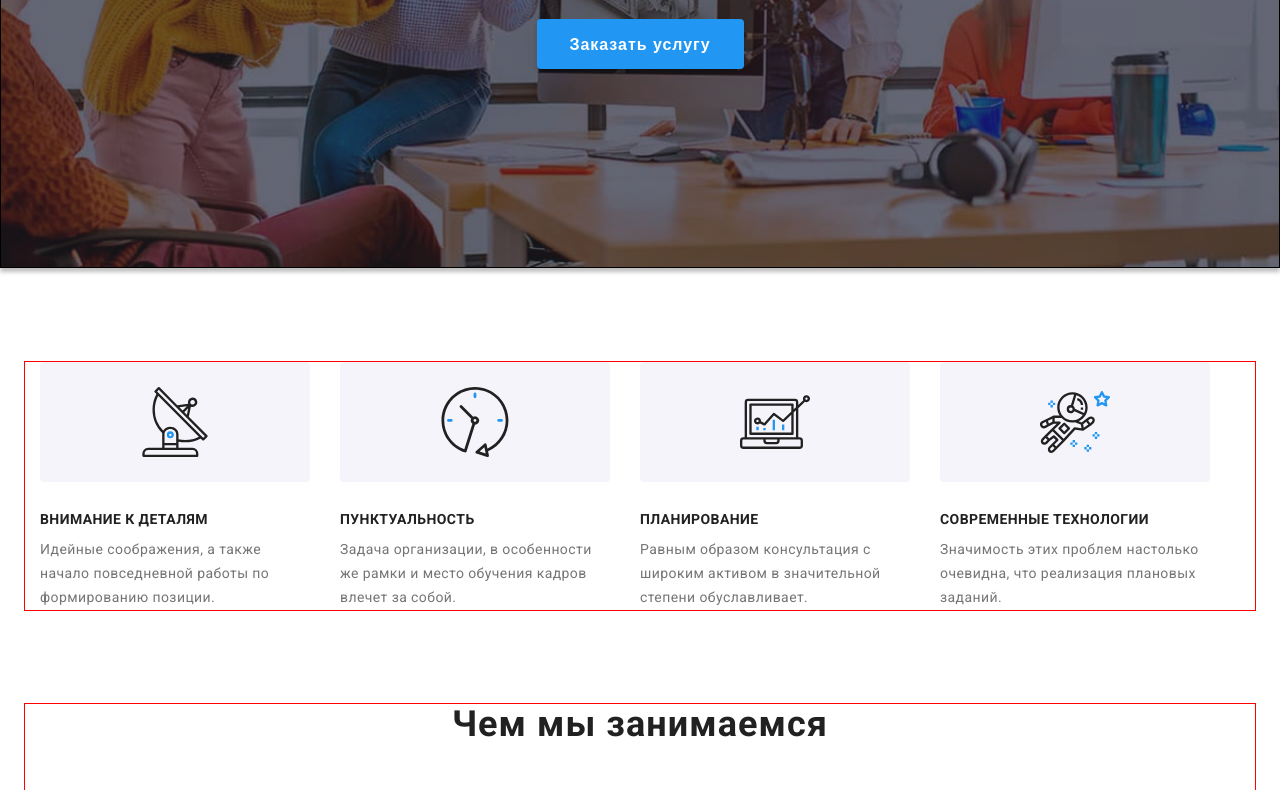
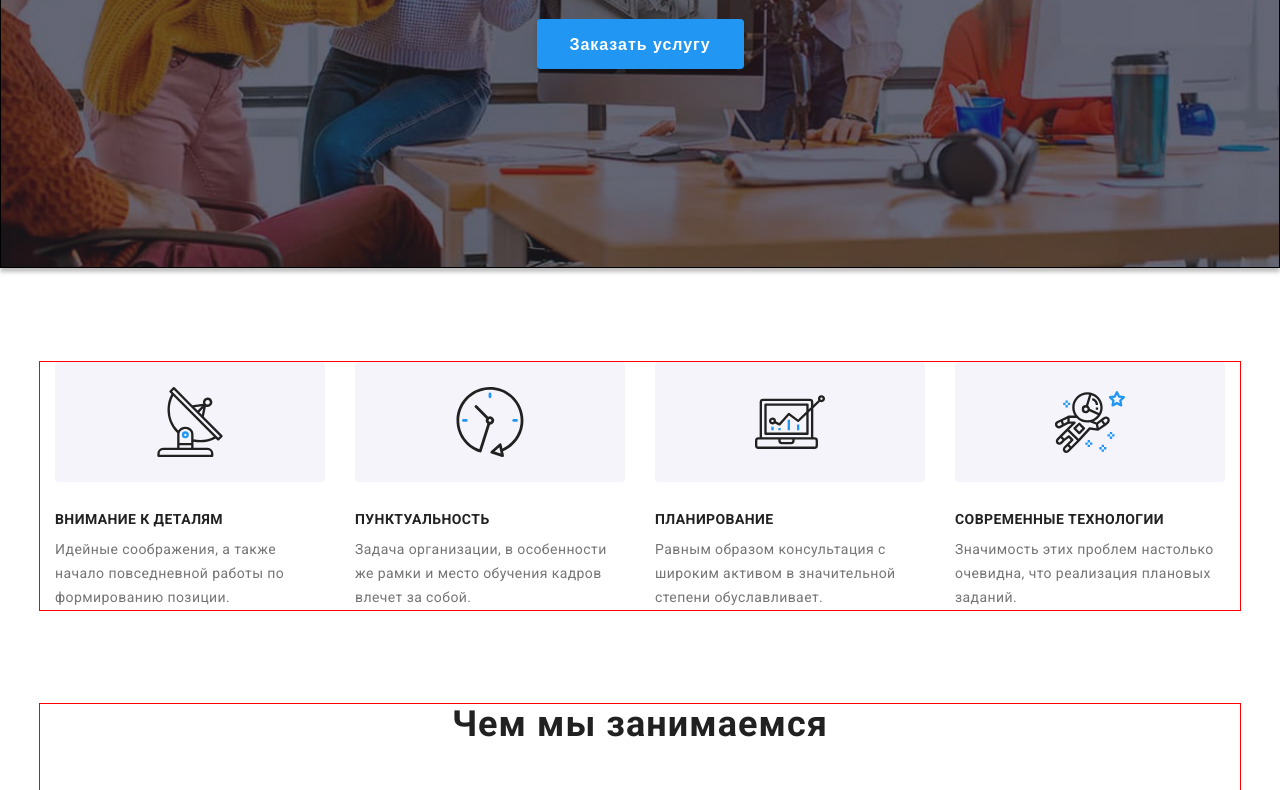
Before and after one commit to Zhdanov-Eugene/goit-markup-hw-07, a plain HTML site: page index.html in a window 1280 px wide. Shown: the part 413-1203 px from the top of the page. Drawn offline with Linux system fonts and the light colour scheme.

Commit message:
adds changes to width container

```diff
--- a/sass/components/common/_container.scss
+++ b/sass/components/common/_container.scss
@@ -1,5 +1,5 @@
 .container {
-  width: 1200px;
+  width: 1170px;
   margin-left: auto;
   margin-right: auto;
   padding-left: 15px;
```
Also changed, not shown: css/main.css, css/main.min.css.
